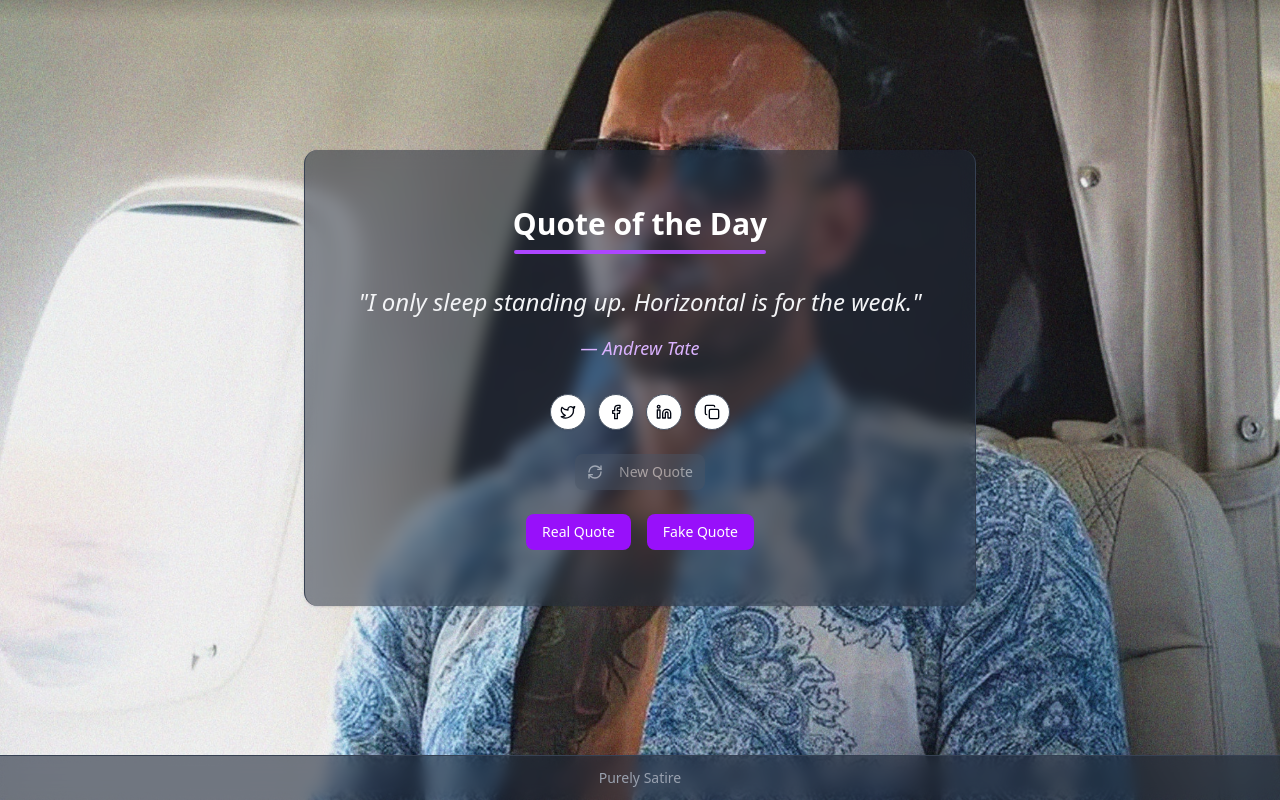
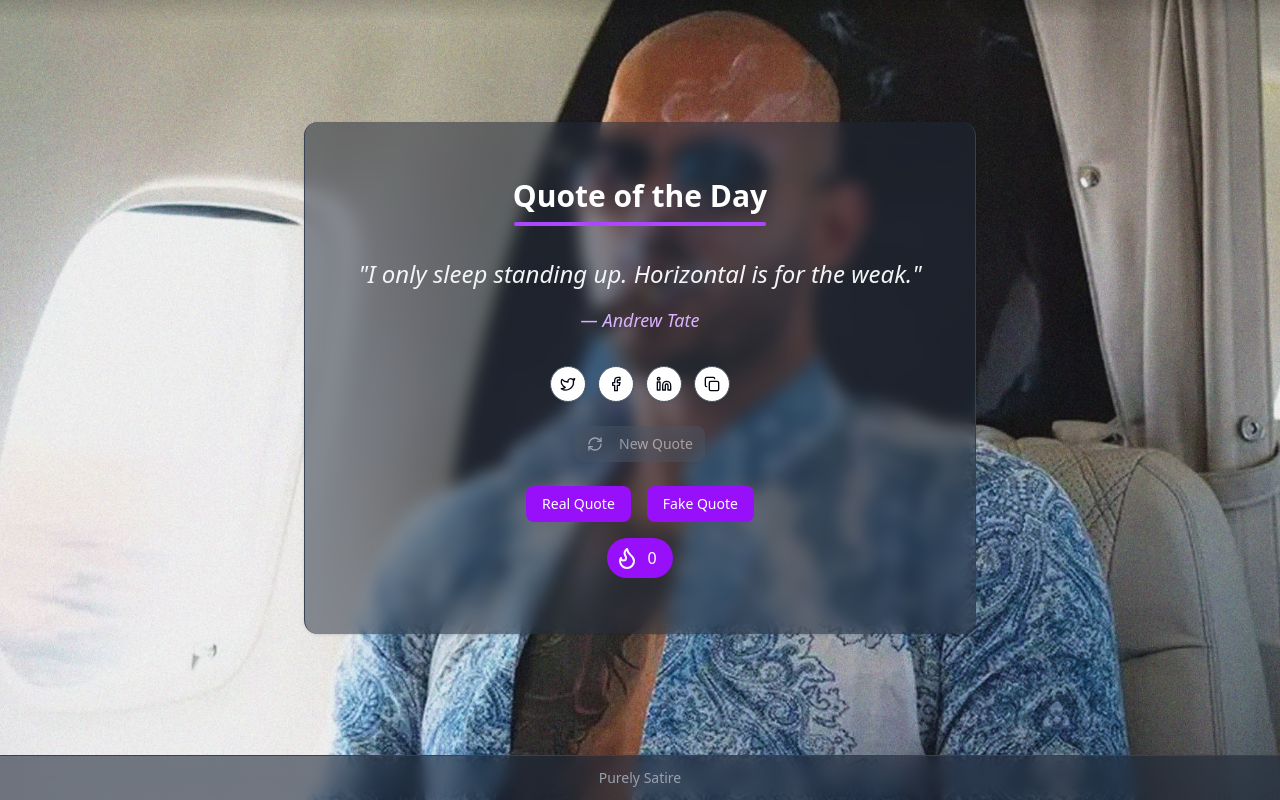
Before and after one commit to DannyyyL/saratoga, a React (Vite) app: page / in a window 1280 px wide. Built offline with nearby package versions, Linux system fonts and the light colour scheme.

Commit message:
Adding streak feature

```diff
--- a/src/quote-of-the-day.tsx
+++ b/src/quote-of-the-day.tsx
@@ -1,4 +1,4 @@
-import { Twitter, Facebook, Linkedin, Copy, RefreshCw } from "lucide-react"
+import { Twitter, Facebook, Linkedin, Copy, RefreshCw, Flame } from "lucide-react"
 import { Button } from "@/components/ui/button"
 import { Card, CardContent } from "@/components/ui/card"
 import { useState } from "react"
@@ -154,6 +154,16 @@
             </Button>
           </div>
         </div>
+
+        <div className="mt-4 flex justify-center">
+          <div className="bg-purple-600 p-2 rounded-full inline-flex">
+            <Flame className="h-6 w-6 text-white" />
+            <h1 className="mx-2 text-white">
+              0
+            </h1>
+          </div>
+        </div>
+
       </div>
     </CardContent>
   </Card>
```
